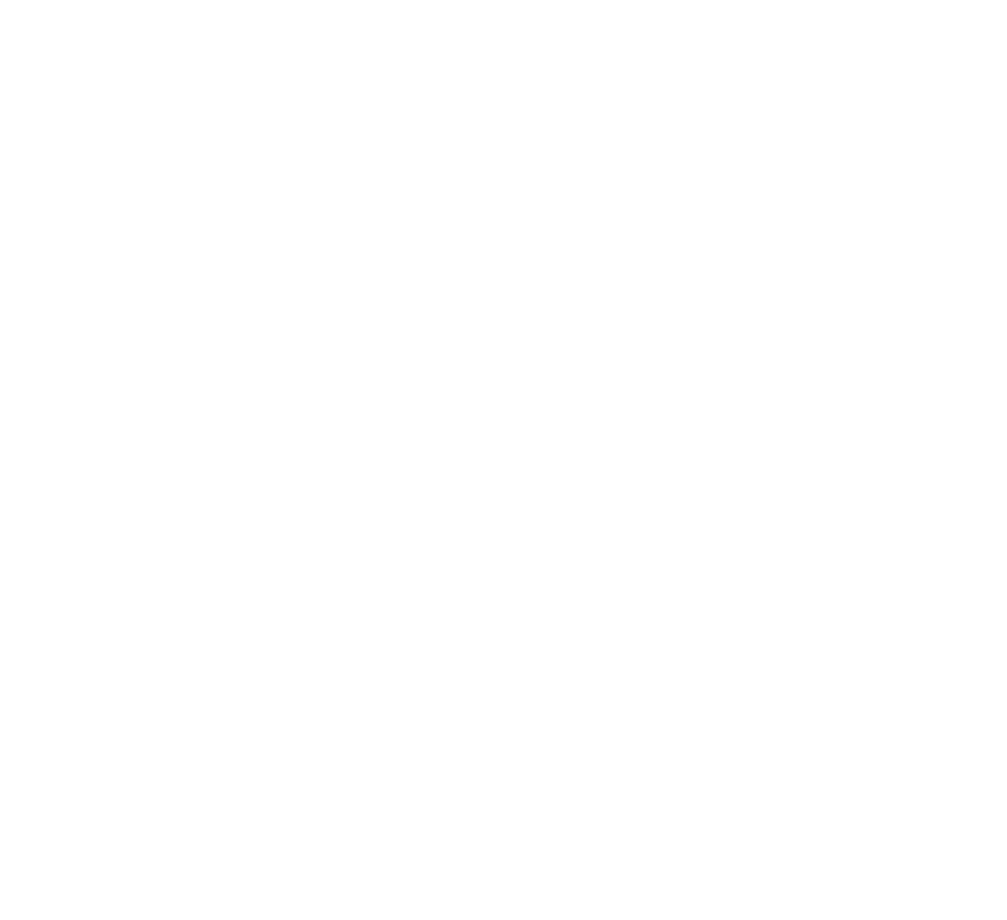
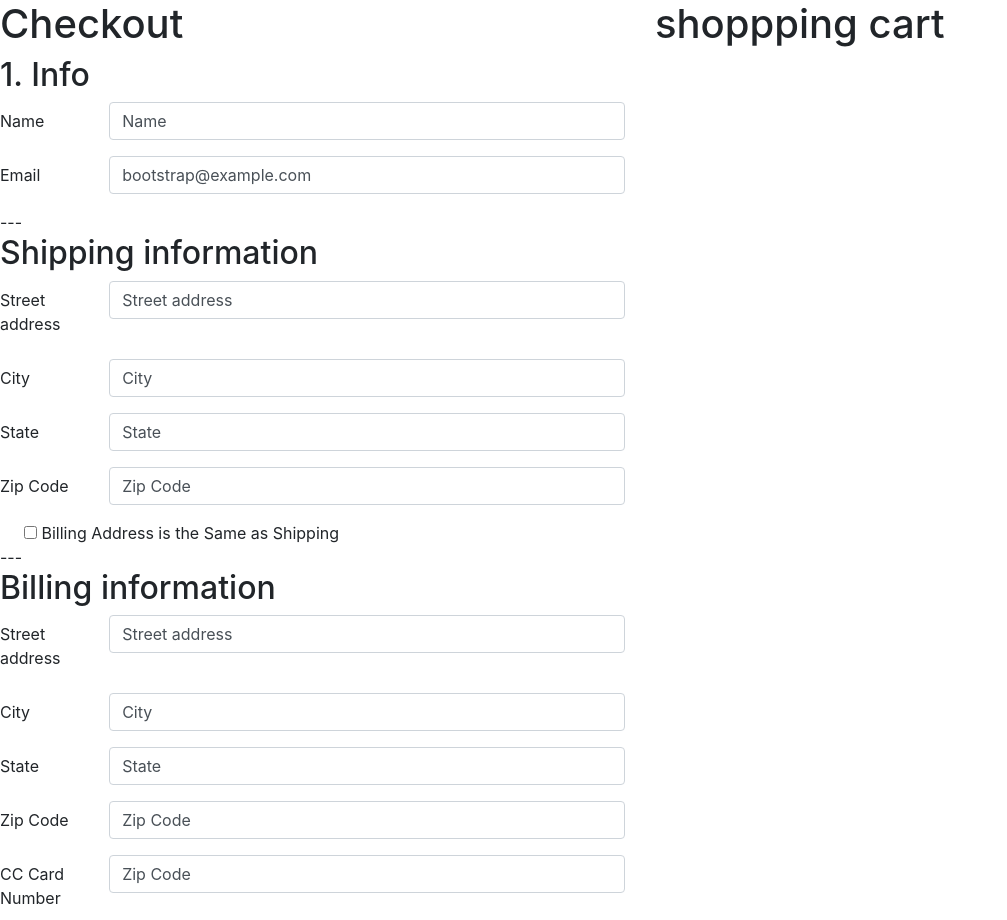
Before and after one commit to claudialigidakis/ecommerce, a plain HTML site: page checkoutPage.html in a window 1280 px wide. Shown: the top 920 px of the page, without its empty margins (0-1007 px from the left). Before the commit the page ends 800 px from the top, so only its background shows below. Drawn offline with nearby package versions, Linux system fonts and the light colour scheme.

Commit message:
added rough shopping cart and checkout page

```diff
--- a/checkoutPage.html
+++ b/checkoutPage.html
@@ -1,5 +1,6 @@
 <!DOCTYPE html>
 <html>
+
 <head>
   <meta charset="utf-8">
   <meta name="viewport" content="width=device-width, initial-scale=1">
@@ -9,13 +10,103 @@
   <script src="https://code.jquery.com/jquery-3.2.1.slim.min.js" integrity="sha384-KJ3o2DKtIkvYIK3UENzmM7KCkRr/rE9/Qpg6aAZGJwFDMVNA/GpGFF93hXpG5KkN" crossorigin="anonymous"></script>
   <script defer src="https://cdnjs.cloudflare.com/ajax/libs/popper.js/1.12.9/umd/popper.min.js" integrity="sha384-ApNbgh9B+Y1QKtv3Rn7W3mgPxhU9K/ScQsAP7hUibX39j7fakFPskvXusvfa0b4Q" crossorigin="anonymous"></script>
   <script defer src="https://maxcdn.bootstrapcdn.com/bootstrap/4.0.0/js/bootstrap.min.js" integrity="sha384-JZR6Spejh4U02d8jOt6vLEHfe/JQGiRRSQQxSfFWpi1MquVdAyjUar5+76PVCmYl" crossorigin="anonymous"></script>
-
   <link rel="stylesheet" href="https://maxcdn.bootstrapcdn.com/bootstrap/4.0.0/css/bootstrap.min.css" integrity="sha384-Gn5384xqQ1aoWXA+058RXPxPg6fy4IWvTNh0E263XmFcJlSAwiGgFAW/dAiS6JXm" crossorigin="anonymous">
 
 </head>
+
 <body>
+  <div class="row">
+    <div class="col-6">
+      <!-- checkout form -->
+      <container>
+        <h1> Checkout </h1>
+        <h2>1. Info</h2>
+        <div class="form-group row">
+          <label for="example-text-input" class="col-2 col-form-label">Name</label>
+          <div class="col-10">
+            <input class="form-control" type="text" value="Name">
+          </div>
+        </div>
+        <div class="form-group row">
+          <label for="example-email-input" class="col-2 col-form-label">Email</label>
+          <div class="col-10">
+            <input class="form-control" type="email" value="bootstrap@example.com">
+          </div>
+        </div>
+        ---
+        <h2>Shipping information</h2>
+        <div class="form-group row">
+          <label for="example-text-input" class="col-2 col-form-label">Street address</label>
+          <div class="col-10">
+            <input class="form-control" type="text" value="Street address">
+          </div>
+        </div>
+        <div class="form-group row">
+          <label for="example-text-input" class="col-2 col-form-label">City</label>
+          <div class="col-10">
+            <input class="form-control" type="text" value="City">
+          </div>
+        </div>
+        <div class="form-group row">
+          <label for="example-text-input" class="col-2 col-form-label">State</label>
+          <div class="col-10">
+            <input class="form-control" type="text" value="State">
+          </div>
+        </div>
+        <div class="form-group row">
+          <label for="example-text-input" class="col-2 col-form-label">Zip Code</label>
+          <div class="col-10">
+            <input class="form-control" type="text" value="Zip Code">
+          </div>
+        </div>
+        <label class="custom-control custom-checkbox mb-2 mr-sm-2 mb-sm-0">
+        <input type="checkbox">
+        <span class="custom-control-indicator"></span>
+        <span class="custom-control-description">Billing Address is the Same as Shipping</span>
+      </label> ---
+        <h2>Billing information</h2>
+        <div class="form-group row">
+          <label for="example-text-input" class="col-2 col-form-label">Street address</label>
+          <div class="col-10">
+            <input class="form-control" type="text" value="Street address">
+          </div>
+        </div>
+        <div class="form-group row">
+          <label for="example-text-input" class="col-2 col-form-label">City</label>
+          <div class="col-10">
+            <input class="form-control" type="text" value="City">
+          </div>
+        </div>
+        <div class="form-group row">
+          <label for="example-text-input" class="col-2 col-form-label">State</label>
+          <div class="col-10">
+            <input class="form-control" type="text" value="State">
+          </div>
+        </div>
+        <div class="form-group row">
+          <label for="example-text-input" class="col-2 col-form-label">Zip Code</label>
+          <div class="col-10">
+            <input class="form-control" type="text" value="Zip Code">
+          </div>
+        </div>
+        <div class="form-group row">
+          <label for="example-text-input" class="col-2 col-form-label">CC Card Number</label>
+          <div class="col-10">
+            <input class="form-control" type="text" value="Zip Code">
+          </div>
+        </div>
+        ---
 
+      </container>
+    </div>
+    <!-- shopping cart -->
+    <div class="col-6">
+      <container>
+        <h1>shoppping cart</h1>
+        <!-- create box for dom here -->
+      </container>
+    </div>
+  </div>
+</body>
 
-
-  </body>
 </html>
```
Also changed, not shown: JS/data.js (+14 -0 lines). Lines whose indentation alone changed are shown as unchanged.
